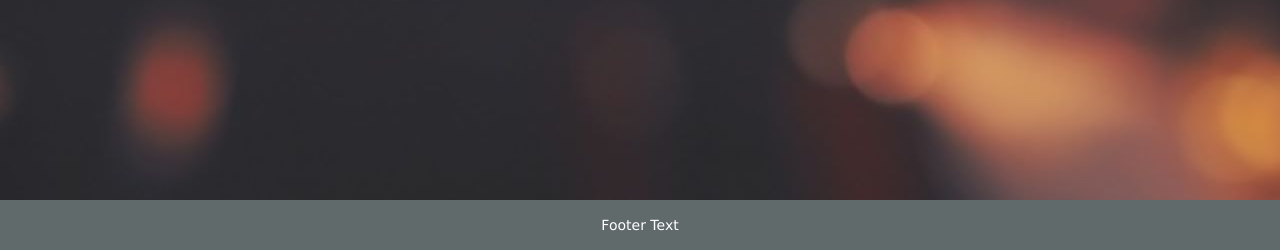
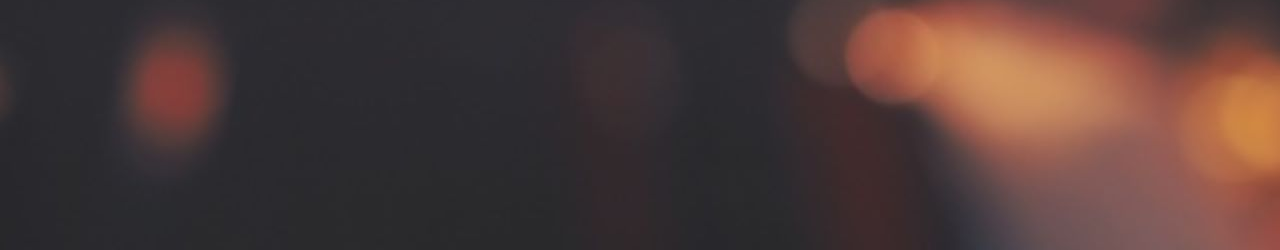
Before and after one commit to LouisSoleil/ProjetWeb, a CodeIgniter app: page /database/index.php/home/index in a window 1280 px wide. Shown: the part 550-800 px from the top of the page. Run offline with CodeIgniter, Linux system fonts and the light colour scheme.

Commit message:
quelques modif de vues

```diff
--- a/application/assets/HomePage.css
+++ b/application/assets/HomePage.css
@@ -35,17 +35,7 @@ padding: 15px;
 }
 
 
-footer {
-background-color: #616A6B;
-color: white;
-padding: 15px;
-position: fixed;
-left: 0;
-bottom: 0;
-width: 100%;
-font-family : Verdana;
-text-align: center;
-}
+
 
 body {
 background-image: url("/ProjetWeb/application/JPEG/bargood.jpg");
--- a/application/assets/Register.css
+++ b/application/assets/Register.css
@@ -10,6 +10,10 @@
     text-align: left;
 }
 
+h2{
+    color: #873600;
+    text-decoration: underline;
+}
 body{
 	background-image: url("/ProjetWeb/application/JPEG/bargood.jpg");
     background-repeat: no-repeat;
--- a/application/views/HomePage.php
+++ b/application/views/HomePage.php
@@ -16,9 +16,6 @@ defined('BASEPATH') OR exit('No direct script access allowed');
   </style>
 </head>
 <body>
-
-
-
 <div class="container">
   <div class="col-sm-12">
       <h1>Bienvenue</h1>
@@ -42,10 +39,5 @@ defined('BASEPATH') OR exit('No direct script access allowed');
     </div>
     </div>
 </div>
-
-<footer>
-  <span>Footer Text</span>
-</footer>
-
 </body>
 </html>
--- a/application/views/Register.php
+++ b/application/views/Register.php
@@ -16,6 +16,9 @@ defined('BASEPATH') OR exit('No direct script access allowed');
 </style>
 </head>
 <body>
+	<div class="col-sm-12">
+		<h2>Nouveau sur le site ?</h2>
+	</div>
 	<div class ="container">
 		<div class="col-sm-12">
 			<div class="form-group">
```
